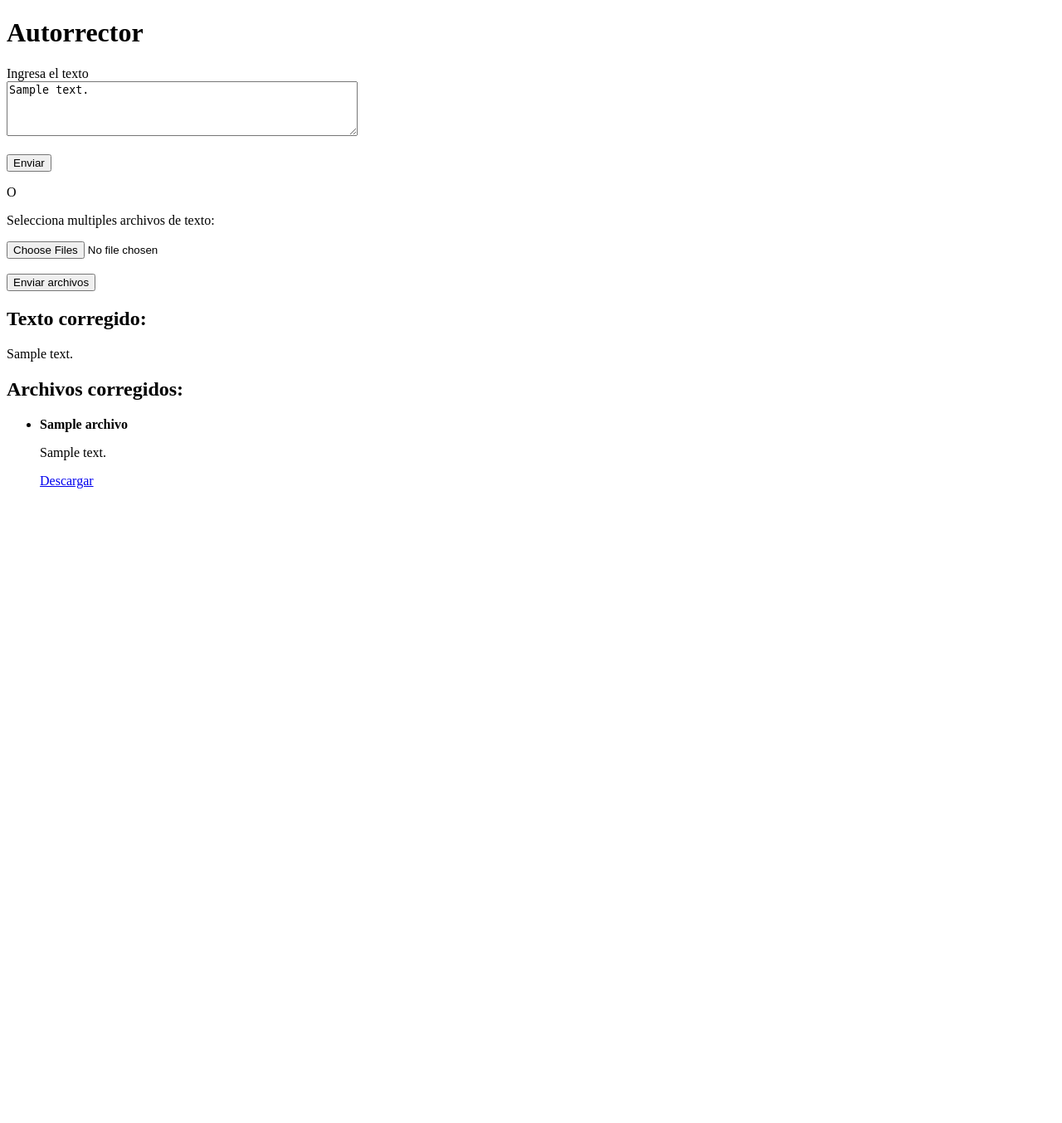
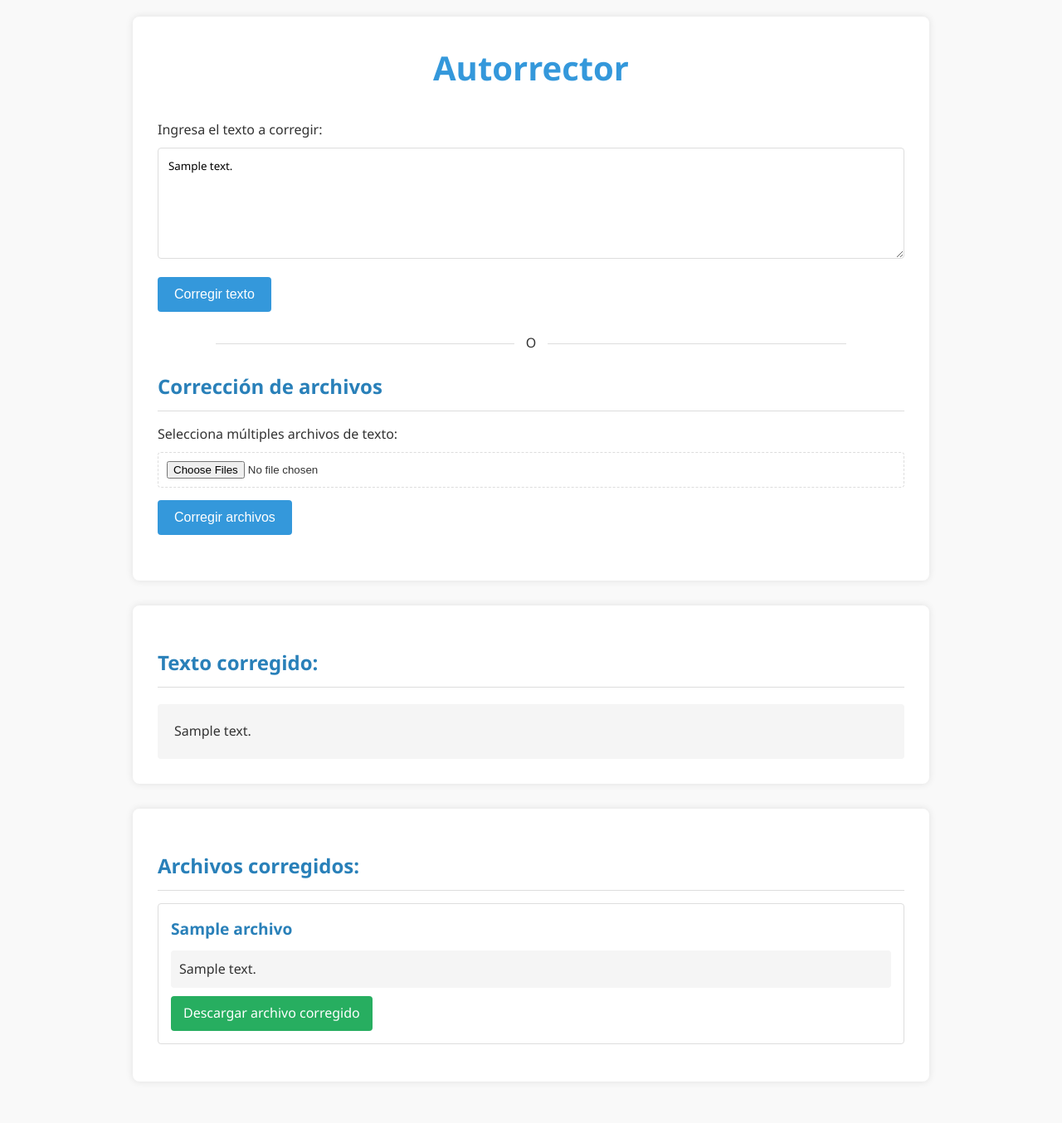
Before and after one commit to avillaq/Web-Autocorrector, a Flask app: template web_app/templates/index.html in a window 1280 px wide. Shown: the whole page at 83% size. Before the commit the page ends 589 px from the top, so only its background shows below. Run offline with Flask 3, Linux system fonts and the light colour scheme; the template is opened without the code that fills it: most values are stand-ins (such as "Sample title", 1, 10 or a date in 2020).

Commit message:
Nuevos estilos

```diff
--- /dev/null
+++ b/web_app/static/css/styles.css
@@ -0,0 +1,170 @@
+:root {
+  --primary-color: #3498db;
+  --secondary-color: #2980b9;
+  --text-color: #333;
+  --light-gray: #f5f5f5;
+  --border-color: #ddd;
+  --success-color: #27ae60;
+  --error-color: #e74c3c;
+}
+
+* {
+  margin: 0;
+  padding: 0;
+  box-sizing: border-box;
+}
+
+body {
+  font-family: 'Segoe UI', Tahoma, Geneva, Verdana, sans-serif;
+  line-height: 1.6;
+  color: var(--text-color);
+  background-color: #f9f9f9;
+  padding: 20px;
+  max-width: 1000px;
+  margin: 0 auto;
+}
+
+.container {
+  background-color: white;
+  border-radius: 8px;
+  box-shadow: 0 0 10px rgba(0, 0, 0, 0.1);
+  padding: 30px;
+  margin-bottom: 30px;
+}
+
+h1 {
+  color: var(--primary-color);
+  text-align: center;
+  margin-bottom: 30px;
+  font-size: 2.5rem;
+}
+
+h2 {
+  color: var(--secondary-color);
+  margin-top: 20px;
+  margin-bottom: 15px;
+  padding-bottom: 10px;
+  border-bottom: 1px solid var(--border-color);
+}
+
+/* Forms */
+form {
+  margin-bottom: 25px;
+}
+
+label {
+  display: block;
+  margin-bottom: 8px;
+  font-weight: 500;
+}
+
+textarea {
+  width: 100%;
+  padding: 12px;
+  border: 1px solid var(--border-color);
+  border-radius: 4px;
+  resize: vertical;
+  font-family: inherit;
+  margin-bottom: 15px;
+}
+
+input[type="file"] {
+  background-color: white;
+  padding: 10px;
+  border: 1px dashed var(--border-color);
+  border-radius: 4px;
+  width: 100%;
+  margin-bottom: 15px;
+}
+
+input[type="submit"] {
+  background-color: var(--primary-color);
+  color: white;
+  border: none;
+  padding: 12px 20px;
+  cursor: pointer;
+  border-radius: 4px;
+  font-size: 1rem;
+  transition: background-color 0.2s;
+}
+
+input[type="submit"]:hover {
+  background-color: var(--secondary-color);
+}
+
+/* Resultados */
+.resultado {
+  background-color: var(--light-gray);
+  padding: 20px;
+  border-radius: 4px;
+  margin-top: 20px;
+  white-space: pre-wrap;
+}
+
+.divider {
+  text-align: center;
+  margin: 20px 0;
+  position: relative;
+}
+
+.divider:before,
+.divider:after {
+  content: "";
+  display: inline-block;
+  width: 40%;
+  height: 1px;
+  background-color: var(--border-color);
+  position: relative;
+  vertical-align: middle;
+}
+
+.divider span {
+  display: inline-block;
+  padding: 0 10px;
+  font-weight: 500;
+}
+
+/* Lista de archivos */
+.archivos-lista {
+  list-style: none;
+}
+
+.archivo-item {
+  background-color: white;
+  border: 1px solid var(--border-color);
+  border-radius: 4px;
+  padding: 15px;
+  margin-bottom: 15px;
+}
+
+.archivo-item strong {
+  display: block;
+  font-size: 1.2rem;
+  margin-bottom: 10px;
+  color: var(--secondary-color);
+}
+
+.archivo-item p {
+  background-color: var(--light-gray);
+  padding: 10px;
+  border-radius: 4px;
+  margin-bottom: 10px;
+  white-space: pre-wrap;
+  max-height: 200px;
+  overflow-y: auto;
+}
+
+.boton-descargar {
+  display: inline-block;
+  background-color: var(--success-color);
+  color: white;
+  text-decoration: none;
+  padding: 8px 15px;
+  border-radius: 4px;
+  font-weight: 500;
+  transition: background-color 0.2s;
+}
+
+.boton-descargar:hover {
+  background-color: #219653;
+}
--- a/web_app/templates/index.html
+++ b/web_app/templates/index.html
@@ -1,39 +1,57 @@
 <!DOCTYPE html>
-<html lang="en">
+<html lang="es">
 <head>
   <meta charset="UTF-8">
   <meta name="viewport" content="width=device-width, initial-scale=1.0">
   <title>Autorrector</title>
+  <link rel="stylesheet" href="{{ url_for('static', filename='css/styles.css') }}">
 </head>
 <body>
+  <div class="container">
     <h1>Autorrector</h1>
+
+    <div class="formulario-texto">
       <form method="post">
-    <label for="texto">Ingresa el texto</label><br>
-    <textarea id="texto" name="texto" rows="4" cols="50" required>{{ texto }}</textarea><br><br>
-    <input type="submit" value="Enviar">
+        <label for="texto">Ingresa el texto a corregir:</label>
+        <textarea id="texto" name="texto" rows="6" cols="50" required>{{ texto }}</textarea>
+        <input type="submit" value="Corregir texto">
       </form>
-  <p>O</p>
-  <p>Selecciona multiples archivos de texto:</p>
+    </div>
+
+    <div class="divider">
+      <span>O</span>
+    </div>
+
+    <div class="formulario-archivos">
+      <h2>Corrección de archivos</h2>
       <form method="post" enctype="multipart/form-data">
-    <input type="file" name="archivos" multiple accept=".txt" required><br><br>
-    <input type="submit" value="Enviar archivos">
+        <label for="archivo-input">Selecciona múltiples archivos de texto:</label>
+        <input id="archivo-input" type="file" name="archivos" multiple accept=".txt" required>
+        <input type="submit" value="Corregir archivos">
       </form>
+    </div>
+  </div>
 
   {% if texto_corregido %}
+  <div class="container">
     <h2>Texto corregido:</h2>
-    <p>{{ texto_corregido }}</p>
+    <div class="resultado">{{ texto_corregido }}</div>
+  </div>
   {% endif %}
+
   {% if archivos_corregidos %}
+  <div class="container">
     <h2>Archivos corregidos:</h2>
-    <ul>
+    <ul class="archivos-lista">
       {% for archivo in archivos_corregidos %}
-        <li>
+      <li class="archivo-item">
         <strong>{{ archivo.nombre }}</strong>
         <p>{{ archivo.texto_corregido }}</p>
-          <a href="{{archivo.url}}">Descargar</a>
+        <a href="{{ archivo.url }}" class="boton-descargar">Descargar archivo corregido</a>
       </li>
       {% endfor %}
     </ul>
+  </div>
   {% endif %}
 </body>
 </html>
```
Lines whose indentation alone changed are shown as unchanged.
